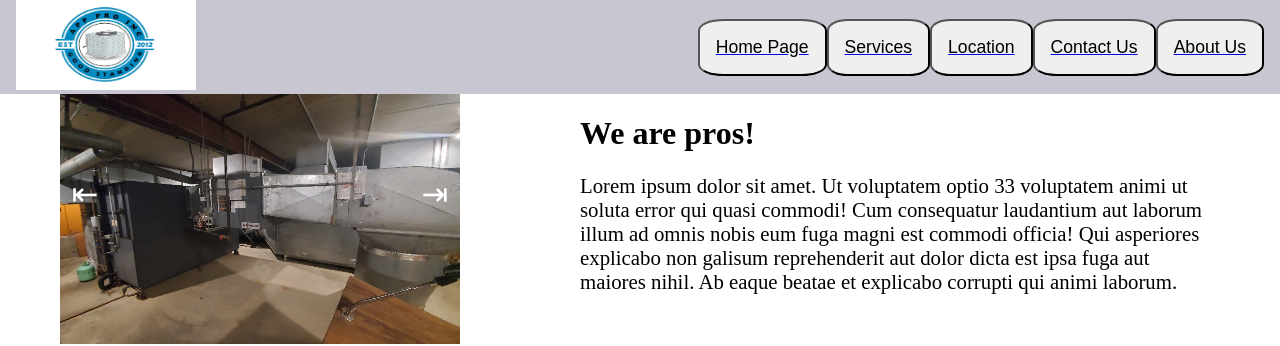
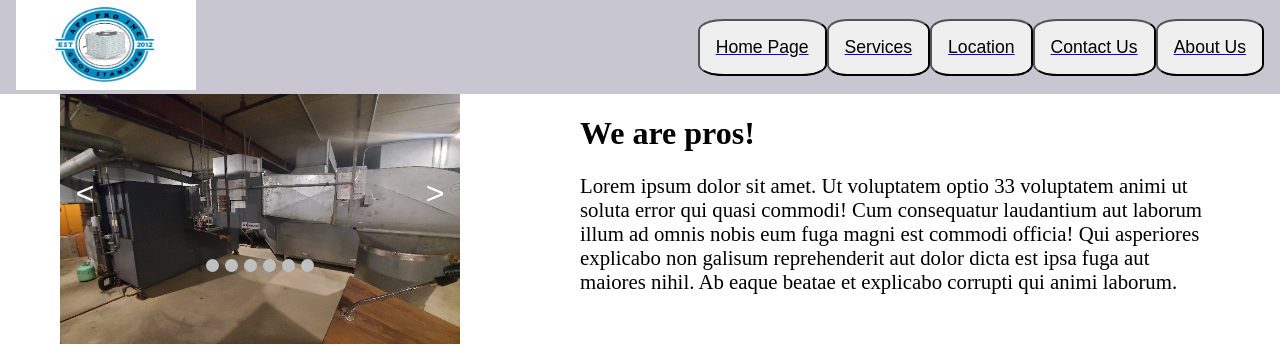
Before and after one commit to cod-cs-club/AC-Website, a Next.js app: page / in a window 1280 px wide. Shown: the top 346 px of the page. Built offline with nearby package versions, Linux system fonts and the light colour scheme.

Commit message:
Added carousel image dots & function

```diff
--- a/components/ImageCarousel.jsx
+++ b/components/ImageCarousel.jsx
@@ -48,6 +48,15 @@ export default function ImageCarousel({slides}){
         setSlideIndex(newIndex);
     }
 
+    function dotClick(num) {
+        if (num == currentSlideIndex)
+            return false;
+
+        else
+            (num != currentSlideIndex)
+            setSlideIndex(num);
+    }
+
     clearTimeout(timer);
     timer = setTimeout(() => autoslide(1), 3000);
 
@@ -59,8 +68,16 @@ export default function ImageCarousel({slides}){
                 <Image src={slides[currentSlideIndex].src} width="400" height="250" />
             </div>
             <div id="sliderButtonDiv">
-                <button className="sliderButtonleft" onClick={() => prevImg()}>&#x21e4;</button>
-                <button className="sliderButtonright" onClick={() => nextImg()}>&#x21e5;</button>
+                <button className="sliderButtonleft" onClick={() => prevImg()}>&#x3c;</button>
+                <button className="sliderButtonright" onClick={() => nextImg()}>&#x3e;</button>
+            <div className="dotDiv">
+                <span className="dots" onClick={() => dotClick(0)}></span>
+                <span className="dots" onClick={() => dotClick(1)}></span>
+                <span className="dots" onClick={() => dotClick(2)}></span>
+                <span className="dots" onClick={() => dotClick(3)}></span>
+                <span className="dots" onClick={() => dotClick(4)}></span>
+                <span className="dots" onClick={() => dotClick(5)}></span>
+            </div>
             </div>
         </div>
         </>
--- a/src/styles/homepageStyles.css
+++ b/src/styles/homepageStyles.css
@@ -20,7 +20,6 @@
     margin: 0 auto;
     justify-content: center;
     position: relative;
-
 }
 
 #sliderDiv img {
@@ -31,13 +30,13 @@
 #sliderButtonDiv{
     display: flex;
     justify-content: center;
-    align-items: center;
 }
 
-.sliderButtonleft{
+.sliderButtonleft {
     font-size: 200%;
     color: white;
-    width:50px;
+    border-radius: 50%;
+    width: 50px;
     padding: 5px;
     position: absolute;
     top: 30%;
@@ -47,9 +46,10 @@
     cursor: pointer;
 }
 
-.sliderButtonright{
+.sliderButtonright {
     font-size: 200%;
     color: white;
+    border-radius: 50%;
     width:50px;
     padding: 5px;
     position: absolute;
@@ -58,6 +58,39 @@
     background-color: transparent;
     border: none;
     cursor: pointer;
+}
+
+.sliderButtonright:hover {
+    background-color: #bfc1c1;
+    transition: 0.5s ease;
+}
+
+.sliderButtonleft:hover {
+    background-color: #bfc1c1;
+    transition: 0.5s ease;
+}
+
+.dots {
+    height: 13px;
+    width: 13px;
+    margin: 0 3px;
+    background-color: #bfc1c1;
+    border-radius: 50%;
+    transition: 0.5s ease;
+    border: none;
+    cursor: pointer;
+}
+
+.dotDiv {
+    display: flex;
+    flex-wrap: wrap;
+    justify-content: center;
+    position: absolute;
+    top: 65%;
+}
+
+.dots:hover {
+    background-color: #717161;
 }
 
 
```
